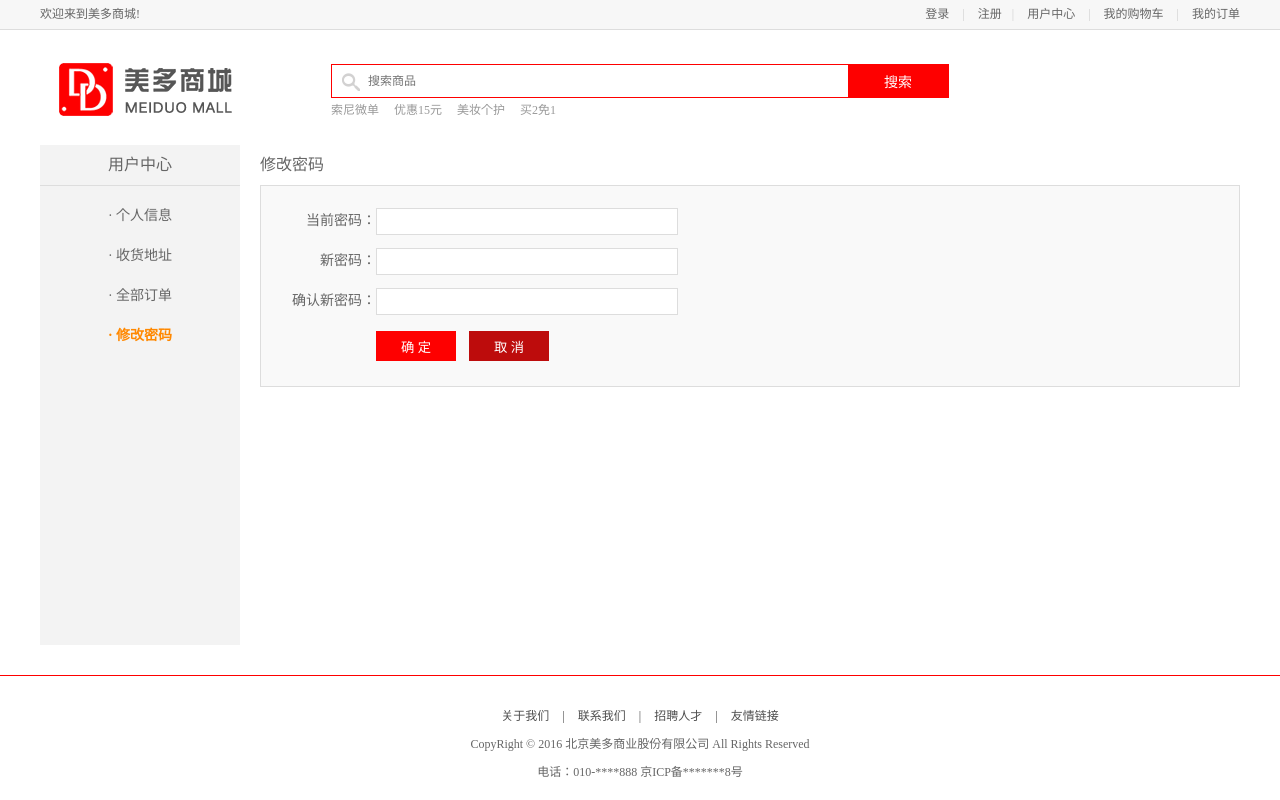
After one commit to lisa530/meiduo, a Django app: template meiduo_mall/meiduo_mall/templates/user_center_pass.html in a window 1280 px wide. The commit adds this page. Run offline with Django 3.2, Linux system fonts and the light colour scheme; the template is opened without the code that fills it, so the values that code supplies are empty; parts of the project's set-up code (start-up, migrations or seed data) failed here and were passed over.

Commit message:
用户中心之修改密码

```diff
--- a/meiduo_mall/meiduo_mall/apps/users/urls.py
+++ b/meiduo_mall/meiduo_mall/apps/users/urls.py
@@ -29,5 +29,7 @@ urlpatterns = [
     # 设置默认收货地址
     url(r'^addresses/(?P<address_id>\d+)/default/$',views.DefaultAddressView.as_view()),
     #  更新标题
-    url(r'^addresses/(?P<address_id>\d+)/title/$',views.UpdateTitleAddressView.as_view())
+    url(r'^addresses/(?P<address_id>\d+)/title/$',views.UpdateTitleAddressView.as_view()),
+    # 修改密码, name=pass 给路由取一个别名
+    url(r'^password/$', views.ChangePasswordView.as_view(), name='pass'),
 ]
--- /dev/null
+++ b/meiduo_mall/meiduo_mall/static/js/user_center_pass.js
@@ -0,0 +1,62 @@
+let vm = new Vue({
+    el: '#app',
+    delimiters: ['[[', ']]'],
+    data: {
+        username: getCookie('username'),
+        old_password: '',
+        new_password: '',
+        new_password2: '',
+        error_old_password: false,
+        error_new_password: false,
+        error_new_password2: false,
+
+        error_new_password_message: '',
+    },
+    methods: {
+        // 检查旧密码
+        check_old_password(){
+        	let re = /^[0-9A-Za-z]{8,20}$/;
+            if (re.test(this.old_password)) {
+                this.error_old_password = false;
+            } else {
+                this.error_old_password = true;
+            }
+        },
+        // 检查新密码
+        check_new_password(){
+            // 新旧密码不能一直
+            if (this.old_password == this.new_password) {
+                this.error_new_password = true;
+                this.error_new_password_message = '新密码不能和旧密码一致';
+            } else {
+                this.error_new_password = false;
+            }
+        	let re = /^[0-9A-Za-z]{8,20}$/;
+            if (re.test(this.new_password)) {
+                this.error_new_password = false;
+            } else {
+                this.error_new_password = true;
+                this.error_new_password_message = '密码最少8位，最长20位';
+            }
+        },
+        // 检查确认密码
+        check_new_password2(){
+            if (this.new_password != this.new_password2) {
+                this.error_new_password2 = true;
+            } else {
+                this.error_new_password2 = false;
+            }
+        },
+        // 提交修改密码
+        on_submit(){
+            this.check_old_password();
+            this.check_new_password();
+            this.check_new_password2();
+
+            if (this.error_old_password==true || this.error_new_password==true || this.error_new_password2==true) {
+                // 不满足修改密码条件：禁用表单
+				window.event.returnValue = false
+            }
+        },
+    }
+});
--- a/meiduo_mall/meiduo_mall/templates/user_center_info.html
+++ b/meiduo_mall/meiduo_mall/templates/user_center_info.html
@@ -57,7 +57,7 @@
 				<li><a href="{{ url('users:info') }}" class="active">· 个人信息</a></li>
 				<li><a href="{{ url('users:address') }}">· 收货地址</a></li>
                 <li><a href="user_center_order.html">· 全部订单</a></li>
-				<li><a href="user_center_pass.html">· 修改密码</a></li>
+				<li><a href="{{ url('users:pass') }}">· 修改密码</a></li>
 			</ul>
 		</div>
 		<div class="right_content clearfix" v-cloak>
--- /dev/null
+++ b/meiduo_mall/meiduo_mall/templates/user_center_pass.html
@@ -0,0 +1,114 @@
+<!DOCTYPE html PUBLIC "-//W3C//DTD XHTML 1.0 Transitional//EN" "http://www.w3.org/TR/xhtml1/DTD/xhtml1-transitional.dtd">
+<html xmlns="http://www.w3.org/1999/xhtml" xml:lang="en">
+<head>
+	<meta http-equiv="Content-Type" content="text/html;charset=UTF-8">
+	<title>美多商城-用户中心</title>
+	<link rel="stylesheet" type="text/css" href="{{ static('css/reset.css') }}">
+	<link rel="stylesheet" type="text/css" href="{{ static('css/main.css') }}">
+    <script type="text/javascript" src="{{ static('js/vue-2.5.16.js') }}"></script>
+    <script type="text/javascript" src="{{ static('js/axios-0.18.0.min.js') }}"></script>
+</head>
+<body>
+	<div id="app">
+	<div class="header_con">
+		<div class="header" v-cloak>
+			<div class="welcome fl">欢迎来到美多商城!</div>
+			<div class="fr">
+                <div v-if="username" class="login_btn fl">
+                    欢迎您：<em>[[ username ]]</em>
+                    <span>|</span>
+                    <a href="{{ url('users:logout') }}">退出</a>
+                </div>
+                <div v-else class="login_btn fl">
+                    <a href="{{ url('users:login') }}">登录</a>
+                    <span>|</span>
+                    <a href="{{ url('users:register') }}">注册</a>
+                </div>
+				<div class="user_link fl">
+					<span>|</span>
+					<a href="{{ url('users:info') }}">用户中心</a>
+					<span>|</span>
+					<a href="cart.html">我的购物车</a>
+					<span>|</span>
+					<a href="user_center_order.html">我的订单</a>
+				</div>
+			</div>
+		</div>
+	</div>
+	<div class="search_bar clearfix">
+		<a href="{{ url('contents:index') }}" class="logo fl"><img src="{{ static('images/logo.png') }}"></a>
+		<div class="search_wrap fl">
+			<form method="get" action="/search/" class="search_con">
+                <input type="text" class="input_text fl" name="q" placeholder="搜索商品">
+                <input type="submit" class="input_btn fr" name="" value="搜索">
+            </form>
+			<ul class="search_suggest fl">
+				<li><a href="#">索尼微单</a></li>
+				<li><a href="#">优惠15元</a></li>
+				<li><a href="#">美妆个护</a></li>
+				<li><a href="#">买2免1</a></li>
+			</ul>
+		</div>
+	</div>
+	<div class="main_con clearfix">
+		<div class="left_menu_con clearfix">
+			<h3>用户中心</h3>
+			<ul>
+				<li><a href="{{ url('users:info') }}">· 个人信息</a></li>
+				<li><a href="{{ url('users:address') }}">· 收货地址</a></li>
+                <li><a href="user_center_order.html">· 全部订单</a></li>
+                <li><a href="{{ url('users:pass') }}" class="active">· 修改密码</a></li>
+			</ul>
+		</div>
+		<div class="right_content clearfix" v-cloak>
+			<div class="info_con clearfix">
+				<h3 class="common_title2">修改密码</h3>
+				<div class="site_con pass_change_con">
+                    <form class="change_pwd" method="post" @submit="on_submit" v-cloak>
+                        {{ csrf_input }}
+                        <div class="form_group">
+                            <label>当前密码：</label>
+                            <input type="password" v-model="old_password" @blur="check_old_password" name="old_password">
+							<span v-show="error_old_password" class="old_pwd_error">密码最少8位，最长20位</span>
+                            {% if origin_password_errmsg %}
+                                <span class="old_pwd_error">{{ origin_password_errmsg }}</span>
+                            {% endif %}
+                        </div>
+                        <div class="form_group">
+                            <label>新密码：</label>
+							<input type="password" v-model="new_password" @blur="check_new_password" name="new_password">
+							<span v-show="error_new_password" class="new_pwd_error">[[ error_new_password_message ]]</span>
+                        </div>
+                        <div class="form_group">
+                            <label>确认新密码：</label>
+                            <input type="password" v-model="new_password2" @blur="check_new_password2" name="new_password2">
+							<span v-show="error_new_password2" class="new_cpwd_error">两次输入的密码不一致</span>
+                            {% if change_password_errmsg %}
+                                <span class="new_cpwd_error">{{ change_password_errmsg }}</span>
+                            {% endif %}
+                        </div>
+                        <input type="submit" name="" value="确 定" class="info_submit">
+                        <input type="reset" name="" value="取 消" class="info_submit info_reset">
+                    </form>
+                </div>
+            </div>
+		</div>
+	</div>
+	<div class="footer">
+		<div class="foot_link">
+			<a href="#">关于我们</a>
+			<span>|</span>
+			<a href="#">联系我们</a>
+			<span>|</span>
+			<a href="#">招聘人才</a>
+			<span>|</span>
+			<a href="#">友情链接</a>
+		</div>
+		<p>CopyRight © 2016 北京美多商业股份有限公司 All Rights Reserved</p>
+		<p>电话：010-****888    京ICP备*******8号</p>
+	</div>
+	</div>
+    <script type="text/javascript" src="{{ static('js/common.js') }}"></script>
+	<script type="text/javascript" src="{{ static('js/user_center_pass.js') }}"></script>
+</body>
+</html>
```
Also changed, not shown: meiduo_mall/meiduo_mall/apps/users/views.py (+46 -0 lines).
